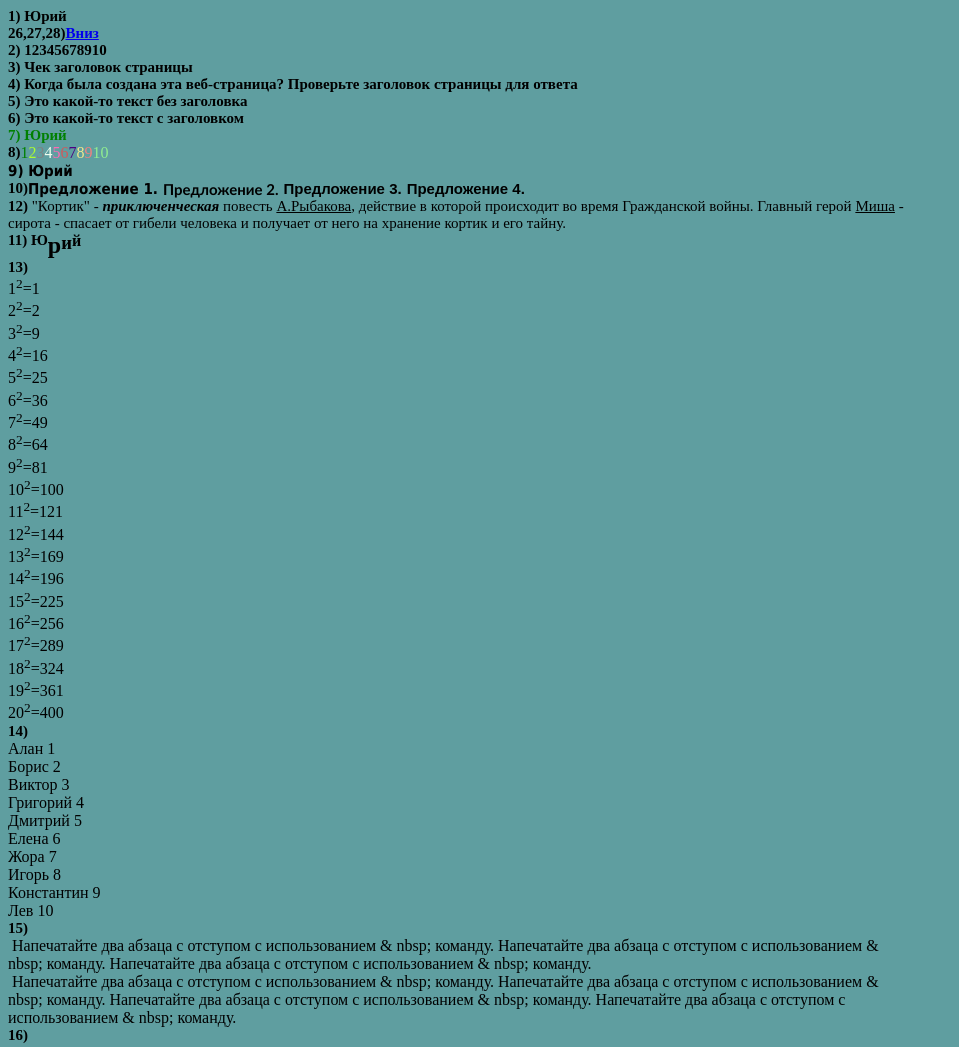
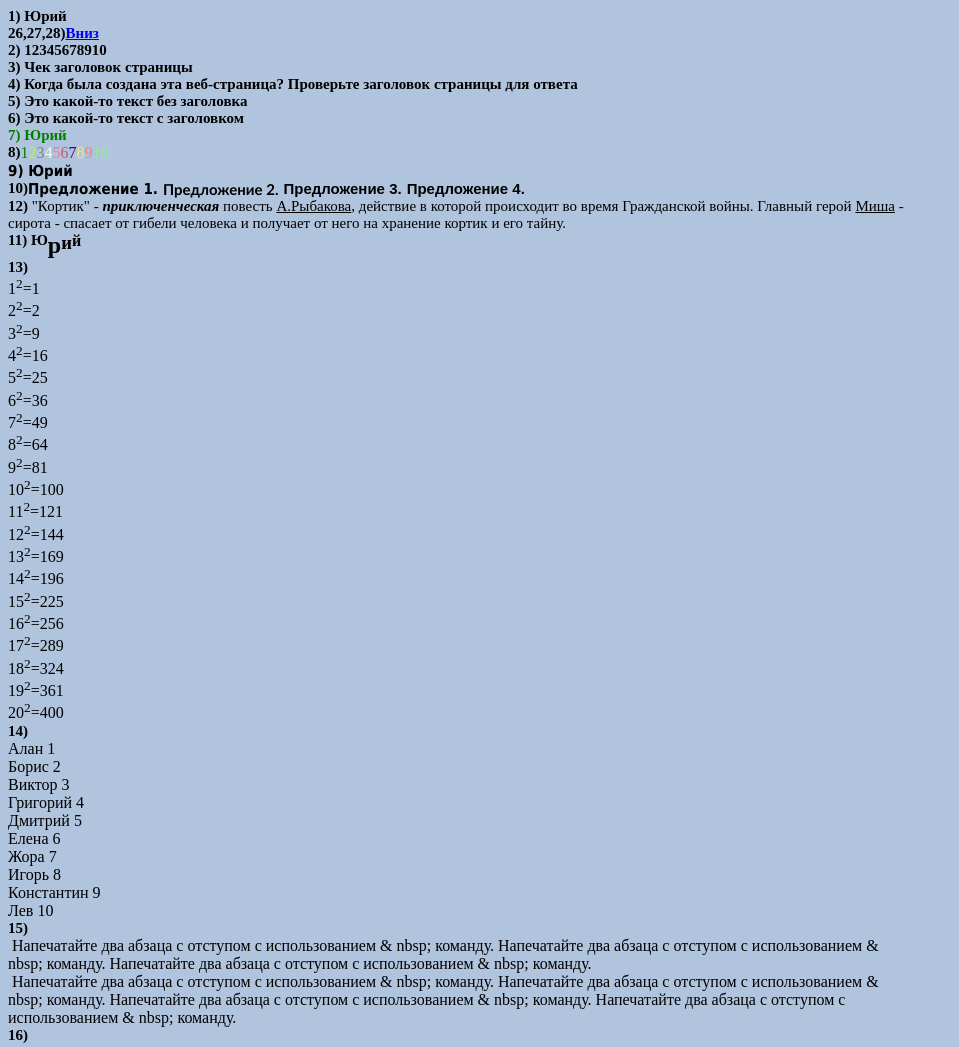
Before and after one commit to LxrdTendx/web-develop-html-css, a plain HTML site: page Задания 1-32/index.html in a window 1280 px wide. Shown: the top 1047 px of the page, without its empty margins (0-959 px from the left). Drawn offline with Linux system fonts and the light colour scheme.

Commit message:
Update style.css

```diff
--- a/Задания 1-32/style.css
+++ b/Задания 1-32/style.css
@@ -1,7 +1,7 @@
 body{
     height: 2400px;
     width: 900px;
-    background: cadetblue;
+    background: lightsteelblue;
 }
 .ex{
     font-size: 15px;
```
